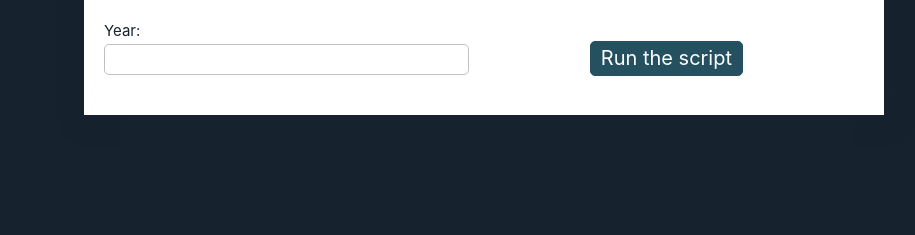
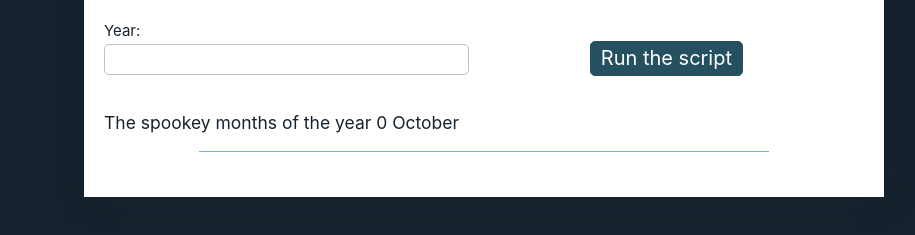
Before and after one commit to SnehalChetan/JSLearning, a website: page 03-dates/05-get-spooky-fridays-Optional/index.html in a window 1280 px wide. Both pictures are taken after a click on the button "Run the script". Shown: the part 251-486 px from the top of the page, without its empty margins (156-1071 px from the left). Drawn offline with Linux system fonts and the light colour scheme.

Commit message:
display months of spookey friday of selected year

```diff
--- a/03-dates/05-get-spooky-fridays-Optional/index.html
+++ b/03-dates/05-get-spooky-fridays-Optional/index.html
@@ -30,6 +30,13 @@
                             <button type="button" id="run">Run the script</button>
                         </div>
                     </form>
+                    <section class="explain">
+                        <p>
+                            <span id="givenyear"> </span>
+                            <label for="result" id="result"></label>
+                        </p>
+                    </section>
+
                 </section>
 
             </div>
--- a/03-dates/05-get-spooky-fridays-Optional/script.js
+++ b/03-dates/05-get-spooky-fridays-Optional/script.js
@@ -12,5 +12,31 @@
 (function() {
 
     // your code here
+    const months    = ["January", "February", "March", "April", "May", "June", "July", "August", "September", "October", "November", "December"];
+    const weekDays = ["Sunday", "Monday", "Tuesday", "Wednesday", "Thursday", "Friday", "Saturday"];
+
+    const runBtn = document.getElementById("run");
+    const date = new Date();  //console.log("date= "+date.getDate()+" day= "+date.getDay()+" year= "+date.getFullYear());
+    const spookyDate = 13;
+    const spookyMonth = new Array();
+    runBtn.onclick=function(){
+        const year = document.getElementById("year").value; // 2000
+        date.setFullYear(year); //console.log("year = "+date.getFullYear()); //2000
+        date.setDate(spookyDate); //console.log("day  = "+date.getDate());
+        months.forEach((month, index, months)=>{
+
+
+            date.setMonth(index); //console.log("set month = "+date.getMonth());
+            if(date.getDay()==5){
+                    /*console.log("spooky day = "+date.getDate()+","+weekDays[date.getDay()]+"Date = "+date);*/
+                    spookyMonth.push(month);
+            }
+            console.log("spookeyMonths = "+spookyMonth);
+            document.getElementById("givenyear").innerHTML = "The spookey months of the year "+date.getFullYear();
+            document.getElementById("result").innerHTML = spookyMonth.join();
+        });
+    }
+
+
 
 })();
```
